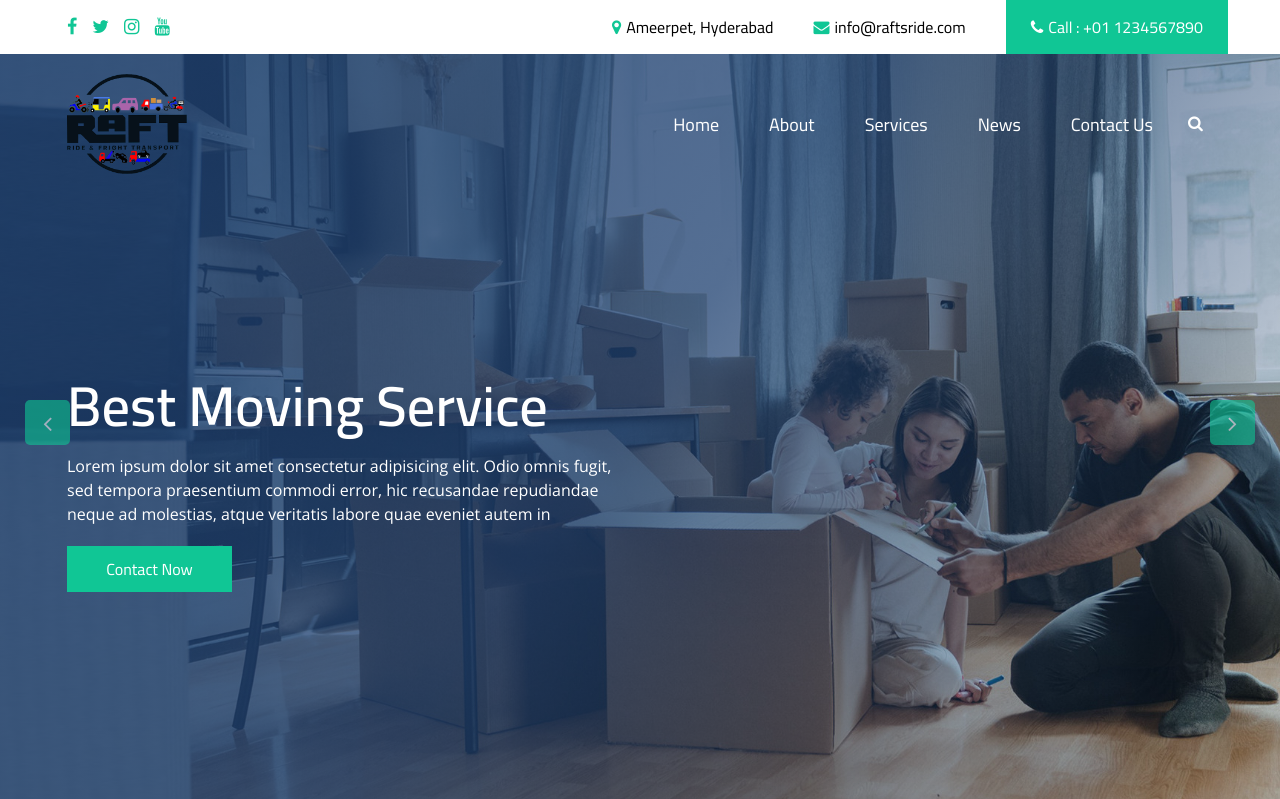
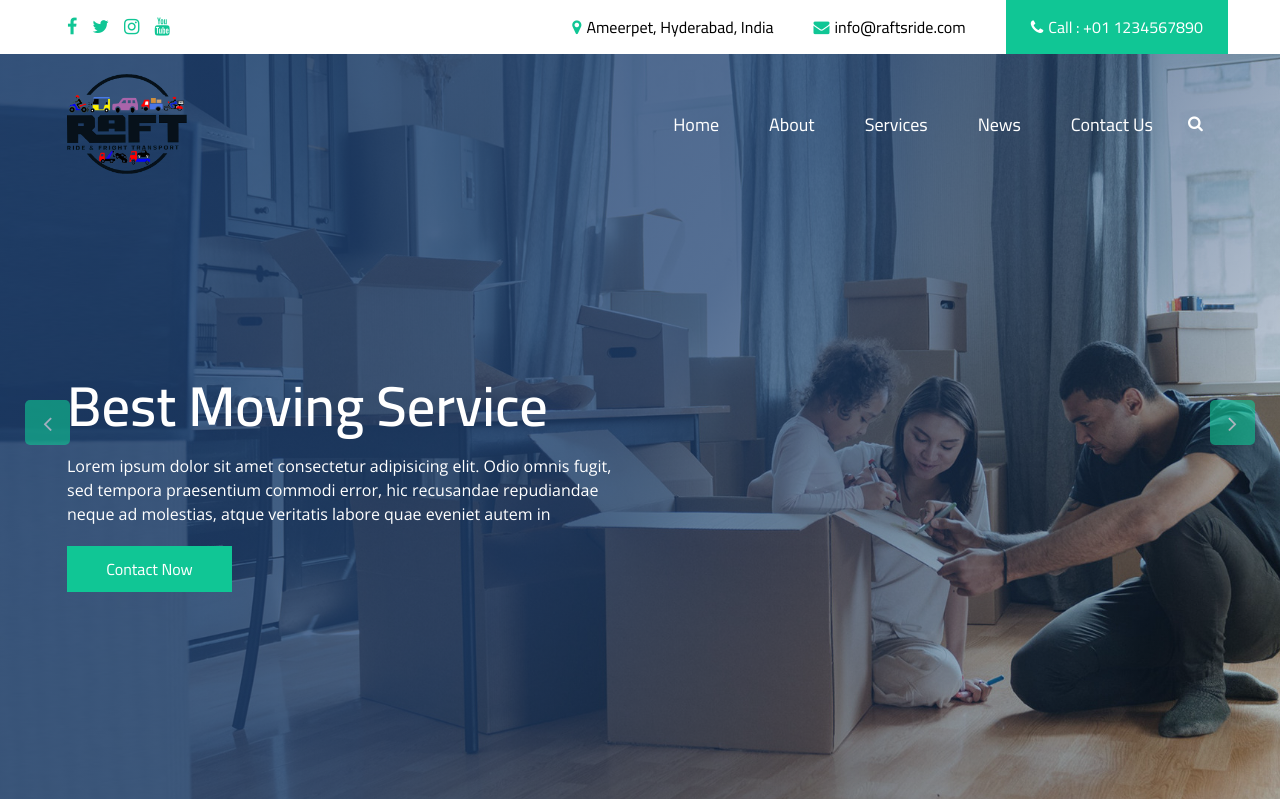
Before and after one commit to devnaveenr/raft, a CodeIgniter app: page /database/ in a window 1280 px wide. Shown: the top 799 px of the page. Run offline with CodeIgniter, Linux system fonts and the light colour scheme; some libraries are stand-ins or nearby versions.

Commit message:
testing view page

```diff
--- a/application/modules/api/controllers/Drivers.php
+++ b/application/modules/api/controllers/Drivers.php
@@ -12,6 +12,7 @@ class Drivers extends REST_Controller
 		$this->global_user_id = '';
 		$this->global_user_type = '';
         if (!isset($headers['Authorization'])) {
+            //ok testing
 			$response = array(
 				"status" => false,
 				"message" => 'Authorization failed',
--- a/application/views/index.php
+++ b/application/views/index.php
@@ -64,7 +64,7 @@
                 <a href="">
                   <i class="fa fa-map-marker" aria-hidden="true"></i>
                   <span>
-                    Ameerpet, Hyderabad
+                    Ameerpet, Hyderabad, India
                   </span>
                 </a>
                 <a href="">
```
